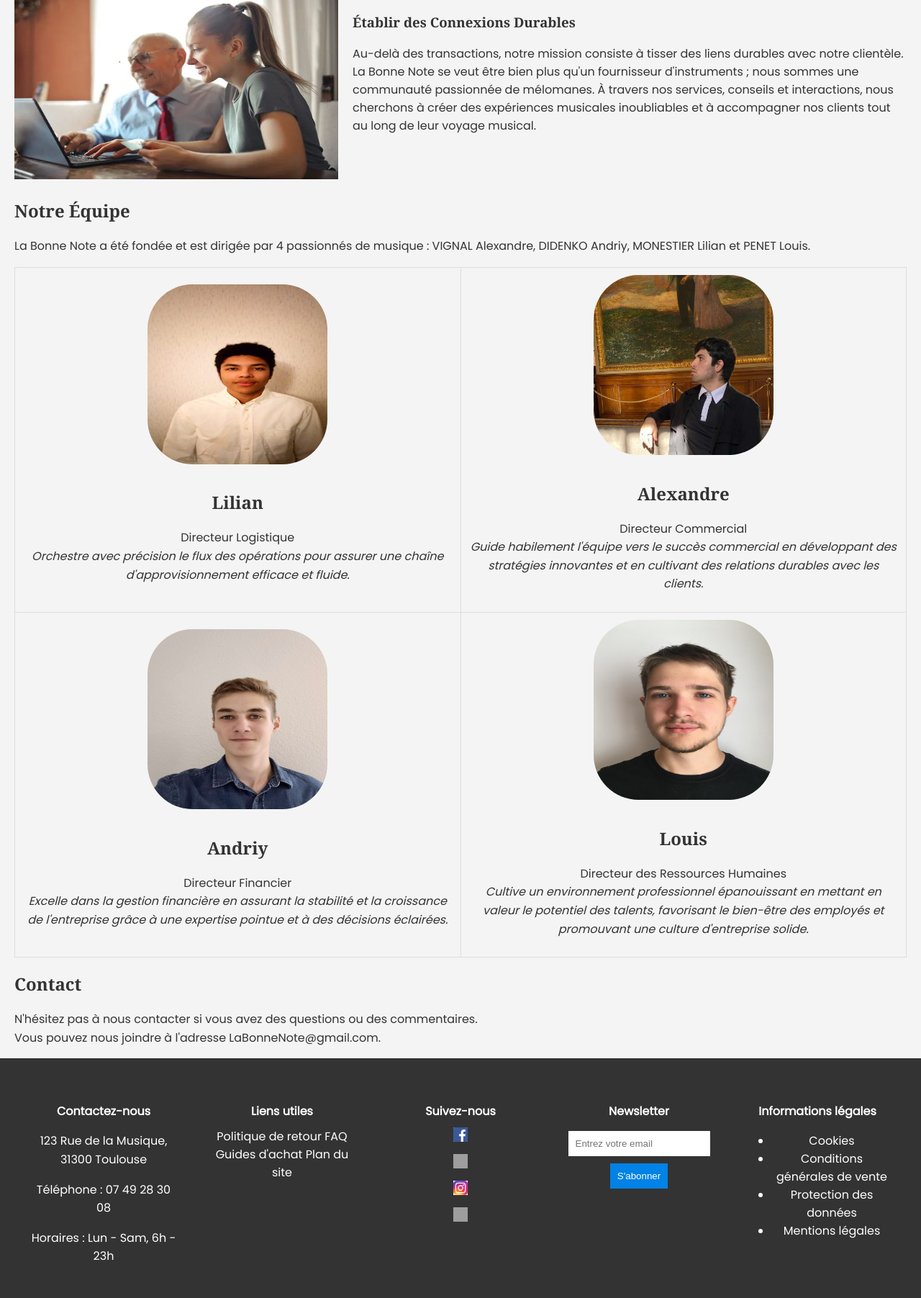
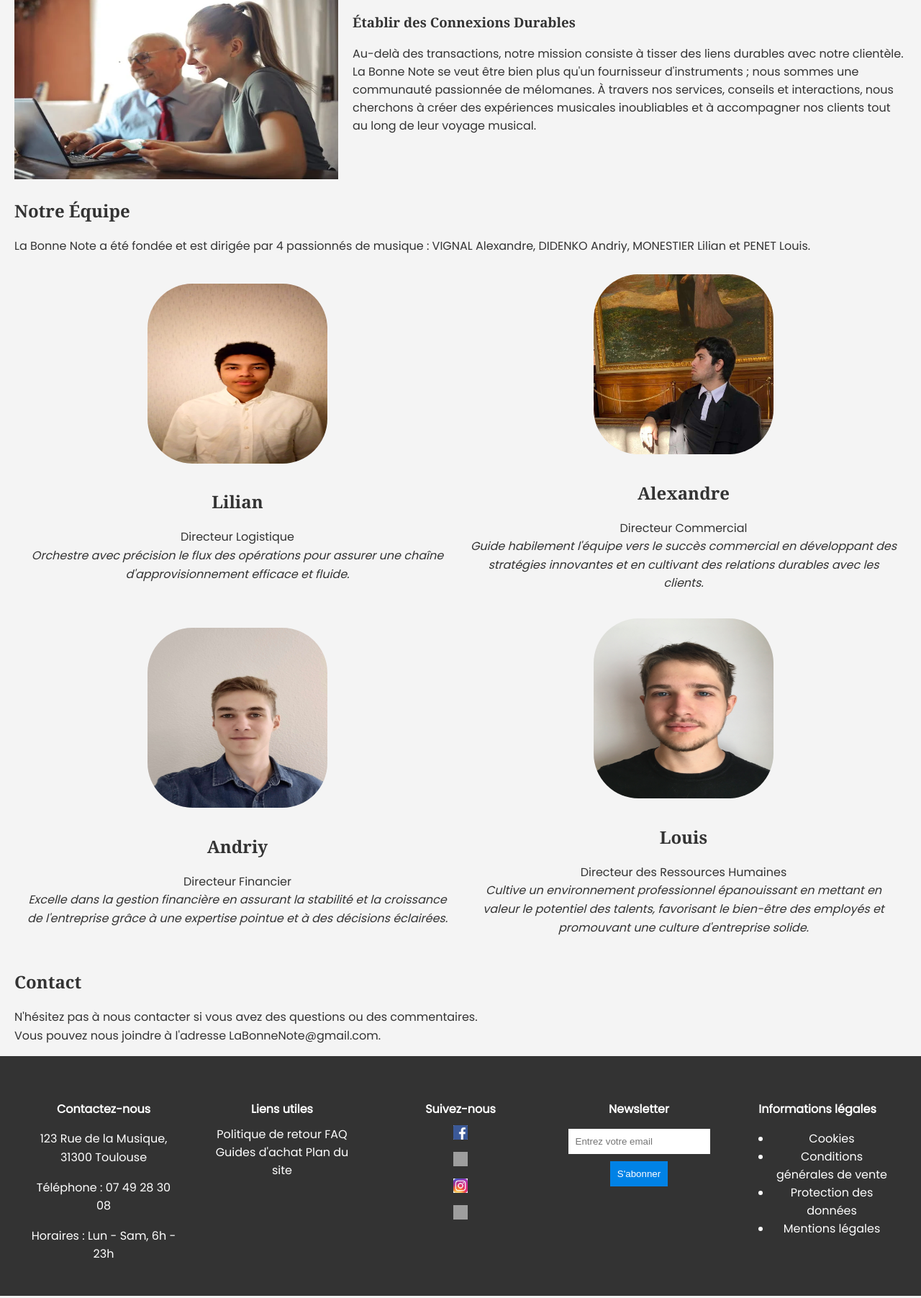
Before and after one commit to IUT-Blagnac/sae-3-01-devapp-Groupe-12, a PHP site: page /aPropos.php in a window 1280 px wide. Shown: the part 1416-3219 px from the top of the page at 72% size. Run offline with PHP 8.4, Linux system fonts and the light colour scheme; some web fonts are replaced; grey boxes are pictures that could not be loaded.

Commit message:
Update CSS_aPropos.css

```diff
--- a/code/Web/HTML-PHP/Css/CSS_aPropos.css
+++ b/code/Web/HTML-PHP/Css/CSS_aPropos.css
@@ -22,7 +22,7 @@ h1, h2, h3 {
     text-align: center;
     margin: 10px;
     padding: 10px;
-    border: 1px solid #ddd;
+    border: none;
 }
 
 .team-member img {
```
